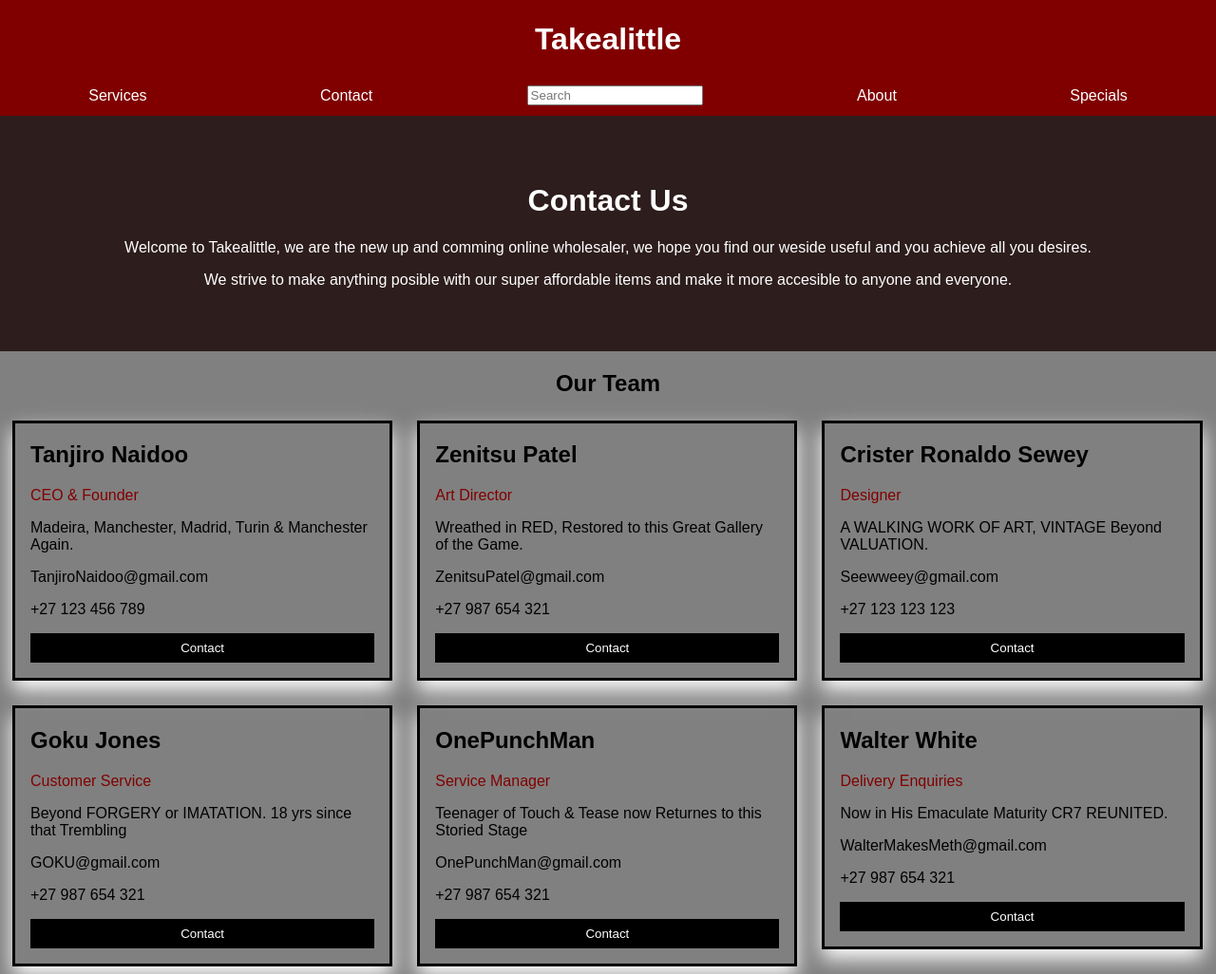
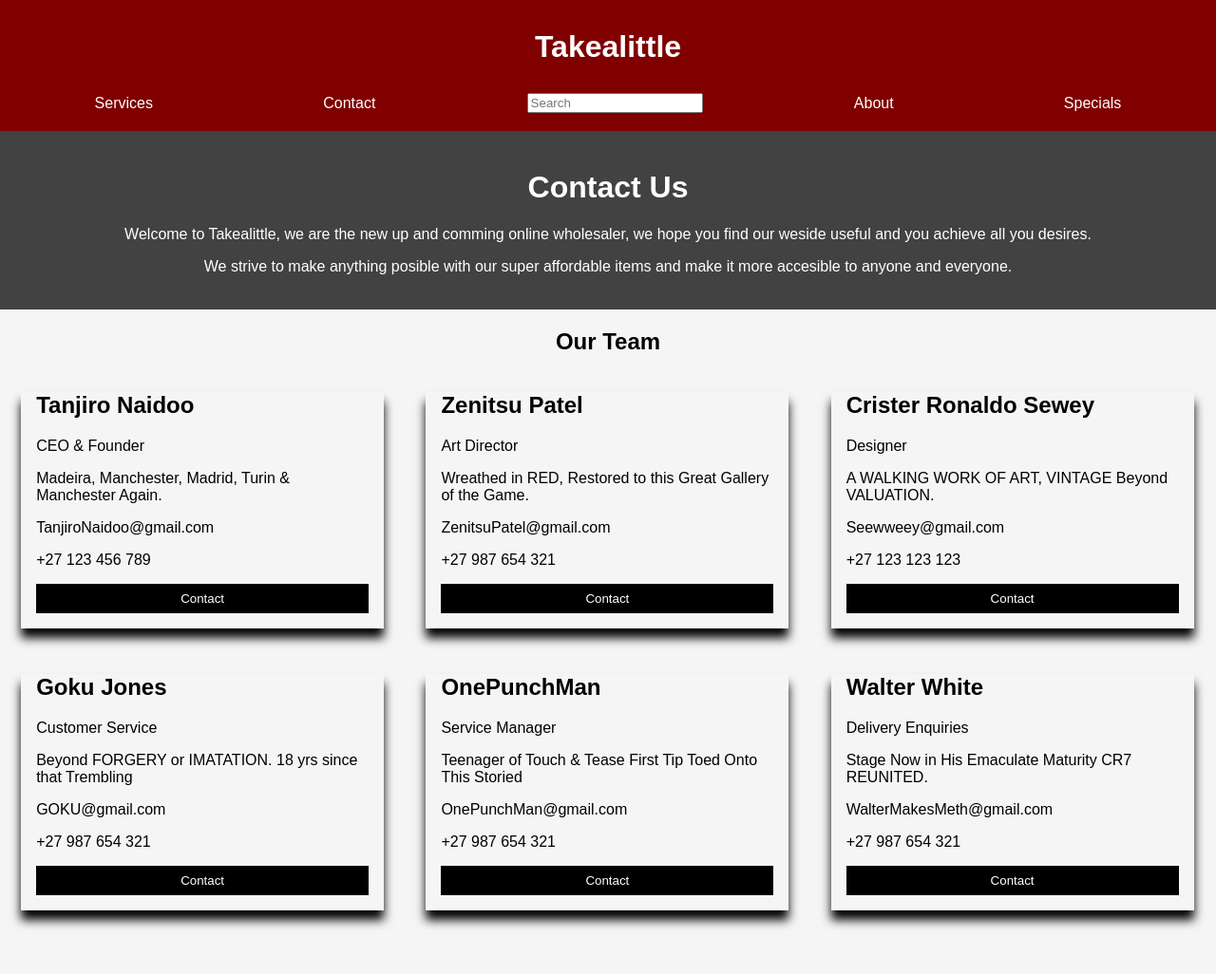
Before and after one commit to MatthewS3/Takealittle_website, a plain HTML site: page HTML/Contact.html in a window 1280 px wide. Shown: the top 1026 px of the page at 95% size. After the commit the page ends 988 px from the top, so only its background shows below. Drawn offline with Linux system fonts and the light colour scheme.

Commit message:
updatess

```diff
--- a/CSS/contact.css
+++ /dev/null
@@ -1,68 +0,0 @@
-body {
-    font-family: Arial, Helvetica, sans-serif;
-    margin: 0;
-  }
-
-  html {
-    box-sizing: border-box;
-  }
-
-  *, *:before, *:after {
-    box-sizing: inherit;
-  }
-
-  .column {
-    float: left;
-    width: 33.3%;
-    margin-bottom: 16px;
-    padding: 0 8px;
-  }
-
-  .card {
-    box-shadow: 0 4px 8px 0 rgba(0, 0, 0, 0.2);
-    margin: 8px;
-  }
-
-  .about-section {
-    padding: 50px;
-    text-align: center;
-    background-color: maroon;
-    color: white;
-  }
-
-  .container {
-    padding: 0 16px;
-  }
-
-  .container::after, .row::after {
-    content: "";
-    clear: both;
-    display: table;
-  }
-
-  .title {
-    color: grey;
-  }
-
-  .button {
-    border: none;
-    outline: 0;
-    display: inline-block;
-    padding: 8px;
-    color: white;
-    background-color: #000;
-    text-align: center;
-    cursor: pointer;
-    width: 100%;
-  }
-
-  .button:hover {
-    background-color: maroon;
-  }
-
-  @media screen and (max-width: 650px) {
-    .column {
-      width: 100%;
-      display: block;
-    }
-  }
--- a/CSS/style.css
+++ b/CSS/style.css
@@ -13,6 +13,7 @@ header {
     color: white;
     text-align: center;
     padding: 10px;
+    position: sticky;
 }
 
 .menu {
@@ -78,17 +79,18 @@ main {
 .product {
     border: 2px solid #000;
     margin: 4px;
-    padding: 10px;
+    padding: 5px;
     text-align: center;
     border-radius: 20px;
-    width: 20%;
-    height: 100%;
+    width: 18%;
+    height: 10%;
 }
 
 .product img {
     /* max-width: 30%;
     max-height: 40%; */
-    width: 100%;
+    width: 90%;
+    height: 13rem;
 }
 
 footer {
@@ -104,6 +106,7 @@ button {
     border: none;
     padding: 10px 20px;
     cursor: pointer;
+
 }
 
 button:hover {
--- /dev/null
+++ b/HTML/CSS/about.css
@@ -0,0 +1,80 @@
+body, h1, h2, p {
+    margin: 0;
+    padding: 0;
+}
+
+body {
+    font-family: Arial, sans-serif;
+    background-color: white;
+    text-align: center;
+}
+
+header {
+    background-color: maroon;
+    color: #fff;
+    text-align: center;
+    padding: 25px;
+}
+
+h1 {
+    font-size: 2em;
+}
+
+nav {
+    background-color: maroon;
+    color: #fff;
+    text-align: center;
+    display: flex;
+    padding: 0;
+    margin: 0;
+    justify-content: space-around;
+    display: flex;
+}
+ nav :hover{
+    background-color: maroon;
+ }
+
+nav ul {
+    list-style: none;
+    padding: 0;
+}
+
+nav li {
+    display: inline;
+    margin: 30px;
+    position: relative;
+}
+
+nav a {
+    text-decoration: none;
+    color: white;
+}
+
+main {
+    margin: 20px;
+}
+
+section {
+    background-color: maroon;
+    padding: 20px;
+    margin-bottom: 20px;
+    border-radius: 50%;
+    color: white;
+}
+
+footer {
+    background-color: maroon;
+    color: #fff;
+    text-align: center;
+    padding: 10px;
+}
+
+@media (max-width: 600px) {
+    nav ul {
+        text-align: center;
+    }
+    nav li {
+        display: block;
+        margin: 5px;
+    }
+}
--- /dev/null
+++ b/HTML/CSS/cart.css
@@ -0,0 +1,49 @@
+.about-section {
+    padding: 20px;
+    text-align: center;
+    background-color: maroon;
+    color: white;
+    margin-bottom: 29rem;
+    margin-right: 12rem;
+  }
+
+body {
+    display: flex;
+    justify-content: center;
+    align-items: center;
+    height: 100vh;
+    margin: 0;
+    background-color: #f4f4f4;
+}
+
+.cube {
+    width: 200px;
+    height: 200px;
+    position: relative;
+    transform-style: preserve-3d;
+    transform: rotateX(0) rotateY(0);
+    transition: transform 15s;
+    margin-right: 20rem;
+}
+
+.face {
+    position: absolute;
+    width: 200px;
+    height: 200px;
+    border: 2px solid #333;
+    display: flex;
+    justify-content: center;
+    align-items: center;
+    font-size: 20px;
+}
+
+.front  { transform: rotateY(0deg) translateZ(100px); background-color: #FF5733; }
+.back   { transform: rotateY(180deg) translateZ(100px); background-color: #3498DB; }
+.left   { transform: rotateY(-90deg) translateZ(100px); background-color: #E74C3C; }
+.right  { transform: rotateY(90deg) translateZ(100px); background-color: #2ECC71; }
+.top    { transform: rotateX(90deg) translateZ(100px); background-color: #F1C40F; }
+.bottom { transform: rotateX(-90deg) translateZ(100px); background-color: #9B59B6; }
+
+.cube:hover {
+    transform: rotateX(360deg) rotateY(720deg);
+}
--- a/HTML/CSS/contact.css
+++ b/HTML/CSS/contact.css
@@ -1,7 +1,7 @@
 body {
     font-family: Arial, Helvetica, sans-serif;
     margin: 0;
-    background-color: grey;
+    background-color: whitesmoke;
   }
 
   html {
@@ -16,19 +16,18 @@ body {
     float: left;
     width: 33.3%;
     margin-bottom: 16px;
-    padding: 0 8px;
+    padding: 0 10px;
   }
 
   .card {
-    box-shadow: 0 10px 20px 0 white;
-    margin: 5px;
-    border: solid black;
+    box-shadow: 0 10px 10px 0 rgb(0, 0, 0);
+    margin: 3%;
   }
 
   .about-section {
-    padding: 50px;
+    padding: 20px;
     text-align: center;
-    background-color: rgb(45, 29, 29);
+    background-color: rgb(66, 66, 66);
     color: white;
   }
 
@@ -43,7 +42,7 @@ body {
   }
 
   .title {
-    color: maroon;
+    color: rgb(0, 0, 0);
   }
 
   .button {
@@ -68,7 +67,15 @@ body {
       display: block;
     }
   }
-  .menu {
+  header {
+    background-color: maroon;
+    color: white;
+    text-align: center;
+    padding: 10px;
+    position: relative;
+}
+
+.menu {
     list-style: none;
     padding: 0;
     margin: 0;
@@ -89,7 +96,7 @@ body {
 }
 
 .menu a:hover {
-    background-color: silver;
+    background-color: black;
 }
 
 .dropdown:hover .submenu {
@@ -110,8 +117,7 @@ body {
 }
 
 .submenu a {
-    padding: 5px 5px;
-    text-align: center;
+    padding: 10px 10px;
 }
 
 .submenu {
@@ -120,13 +126,4 @@ body {
 
 .dropdown:hover .submenu {
     display: block;
-    opacity: 1;
-}
-
-    header {
-        text-align: center;
-        background-color: maroon;
-        color: rgb(255, 255, 255);
-        text-align: center;
-        padding: 2px;
-    }
+    opacity: 1;}
--- a/HTML/Contact.html
+++ b/HTML/Contact.html
@@ -23,6 +23,7 @@
                     <input type="text" placeholder="Search">
                     <li><a href="HTML/about.html">About</a></li>
                     <li><a href="#">Specials</a></li>
+
                 </ul>
         </nav>
     </header>
@@ -92,7 +93,7 @@
               <div class="container">
                 <h2>OnePunchMan</h2>
                 <p class="title">Service Manager</p>
-                <p>Teenager of Touch & Tease now Returnes to this Storied Stage</p>
+                <p>Teenager of Touch & Tease First Tip Toed Onto This Storied</p>
                 <p>OnePunchMan@gmail.com</p>
                 <p>+27 987 654 321</p>
                 <p><button class="button">Contact</button></p>
@@ -105,7 +106,7 @@
               <div class="container">
                 <h2>Walter White</h2>
                 <p class="title">Delivery Enquiries</p>
-                <p>Now in His Emaculate Maturity CR7 REUNITED.
+                <p>Stage Now in His Emaculate Maturity CR7 REUNITED.
                 <p>WalterMakesMeth@gmail.com</p>
                 <p>+27 987 654 321</p>
                 <p><button class="button">Contact</button></p>
```
Also changed, not shown: HTML/about.html (+60 -0 lines), HTML/cart.html (added, +25 -0 lines), index.html (+12 -12 lines).
